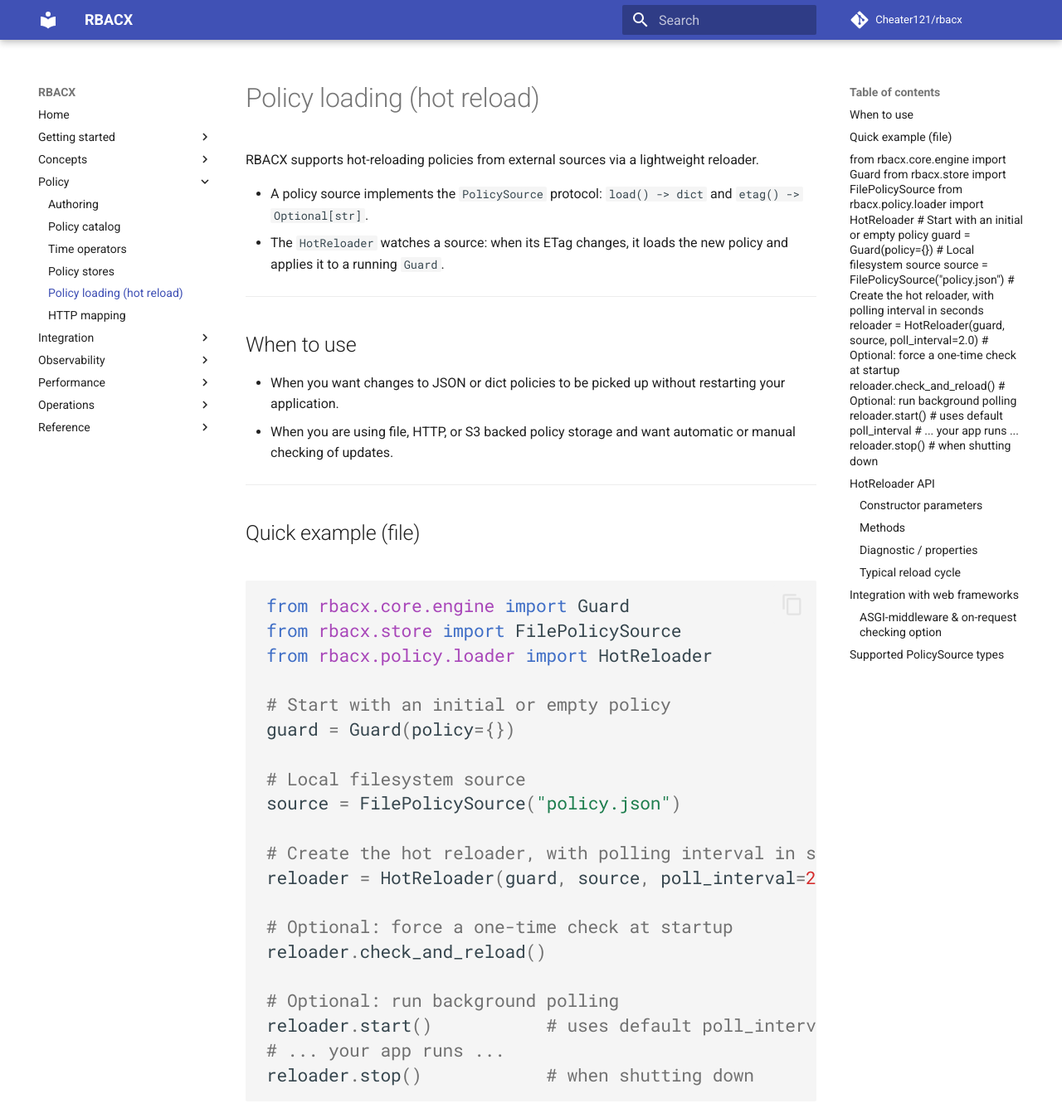
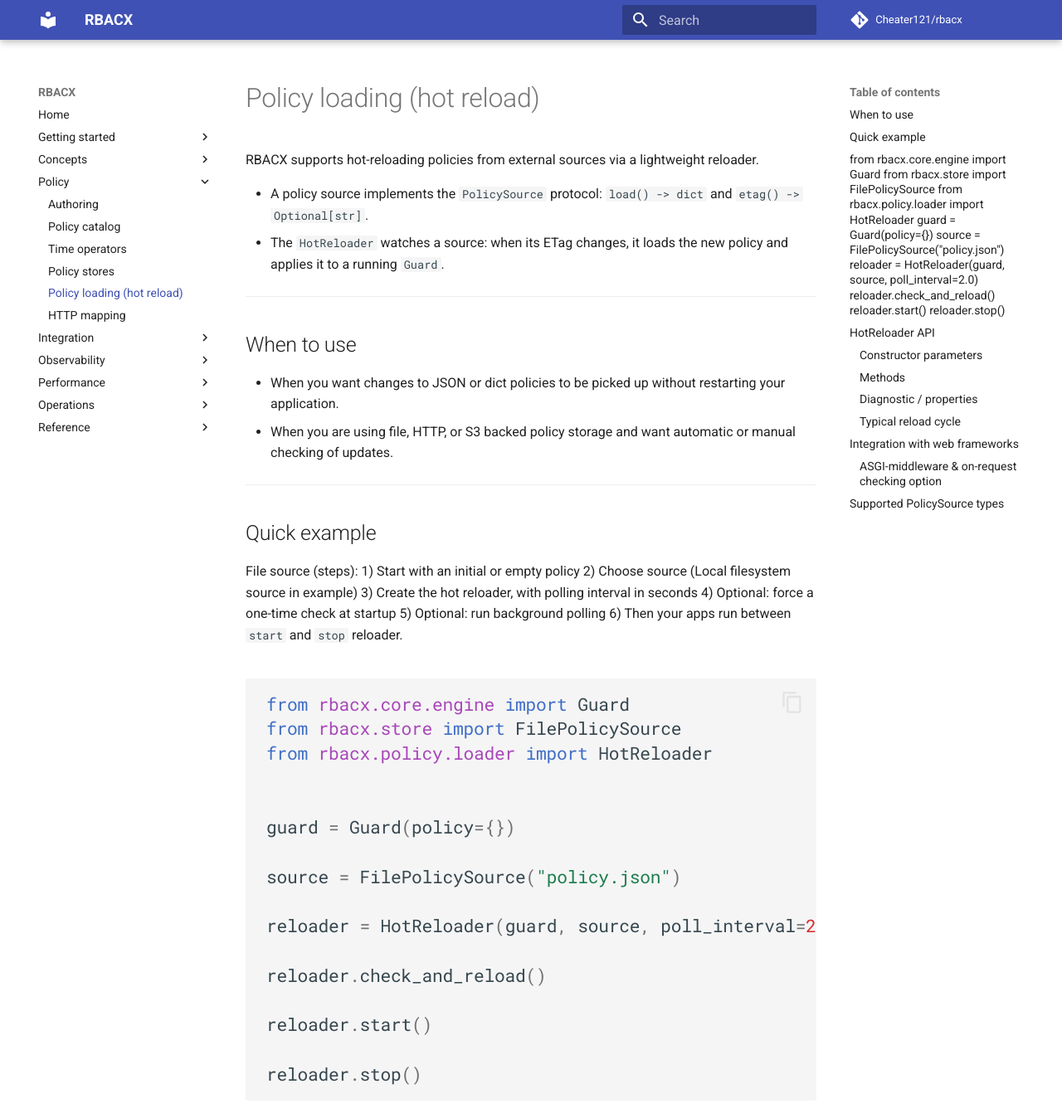
Before and after one commit to Cheater121/rbacx, an MkDocs documentation site: the page built from docs/policy_loading.md, in a window 1280 px wide and 1400 px high. Shown: the top 1348 px of the window at 83% size. Built offline with MkDocs 1.6.1 and Material for MkDocs 9.7.7, drawn with Linux system fonts in a browser that asks for light colours; comment, search, counter and statistics services are not loaded.

Commit message:
Update policy_loading.md

````diff
--- a/docs/policy_loading.md
+++ b/docs/policy_loading.md
@@ -15,29 +15,32 @@ RBACX supports hot-reloading policies from external sources via a lightweight re
 
 ---
 
-## Quick example (file)
+## Quick example
+File source (steps):
+1) Start with an initial or empty policy
+2) Choose source (Local filesystem source in example)
+3) Create the hot reloader, with polling interval in seconds
+4) Optional: force a one-time check at startup
+5) Optional: run background polling
+6) Then your apps run between `start` and `stop` reloader.
 
 ```python
 from rbacx.core.engine import Guard
 from rbacx.store import FilePolicySource
 from rbacx.policy.loader import HotReloader
 
-# Start with an initial or empty policy
+
 guard = Guard(policy={})
 
-# Local filesystem source
 source = FilePolicySource("policy.json")
 
-# Create the hot reloader, with polling interval in seconds
 reloader = HotReloader(guard, source, poll_interval=2.0)
 
-# Optional: force a one-time check at startup
 reloader.check_and_reload()
 
-# Optional: run background polling
-reloader.start()           # uses default poll_interval
-# ... your app runs ...
-reloader.stop()            # when shutting down
+reloader.start()
+
+reloader.stop()
 ```
 ---
 
````
